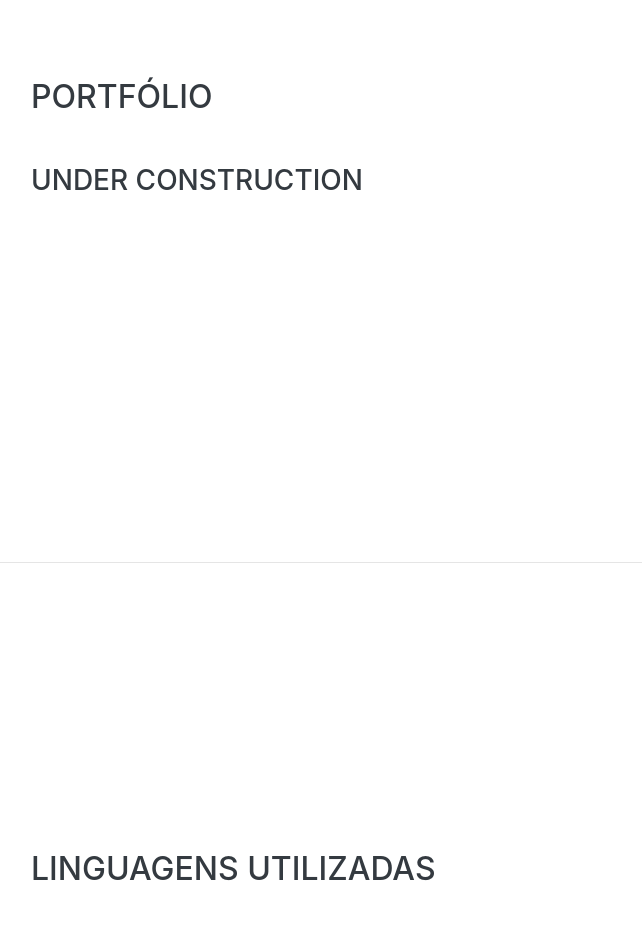
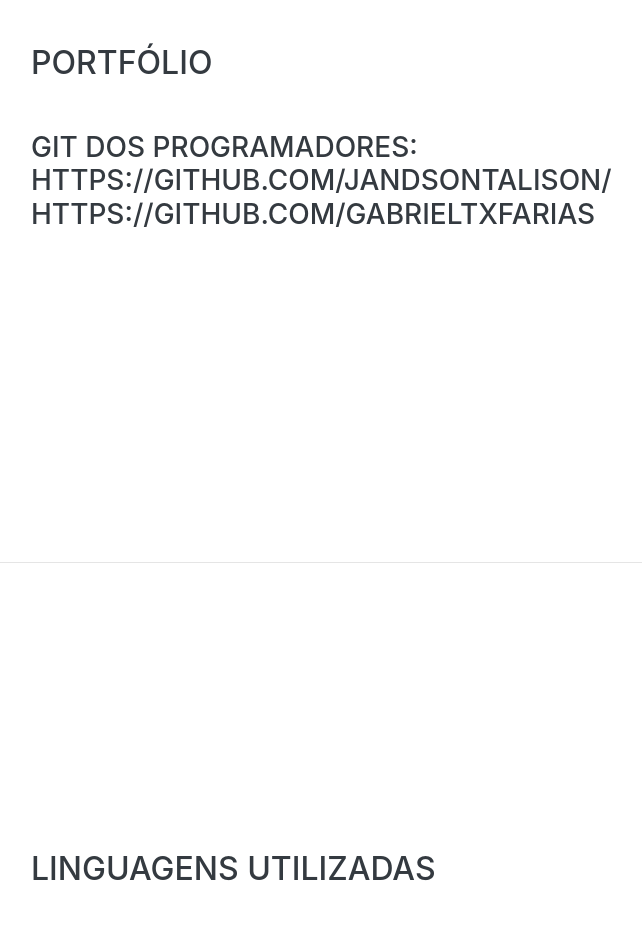
Before and after one commit to Gabrieltxfarias/orangetech.github.io, a website with bundled scripts: page index.html in a window 1280 px wide. Shown: the part 1840-2771 px from the top of the page, without its empty margins (289-931 px from the left). Built offline with nearby package versions, Linux system fonts and the light colour scheme; a web font is replaced by a local one.

Commit message:
update index

```diff
--- a/index.html
+++ b/index.html
@@ -126,7 +126,9 @@
 
         <div class="resume-item d-flex flex-column flex-md-row justify-content-between mb-5">
           <div class="resume-content">
-            <h3 class="mb-0">Under Construction</h3>
+            <h3 class="mb-0">Git dos Programadores:
+             https://github.com/JandsonTalison/
+            https://github.com/Gabrieltxfarias</h3>
           </div>
 
         </div>
```
